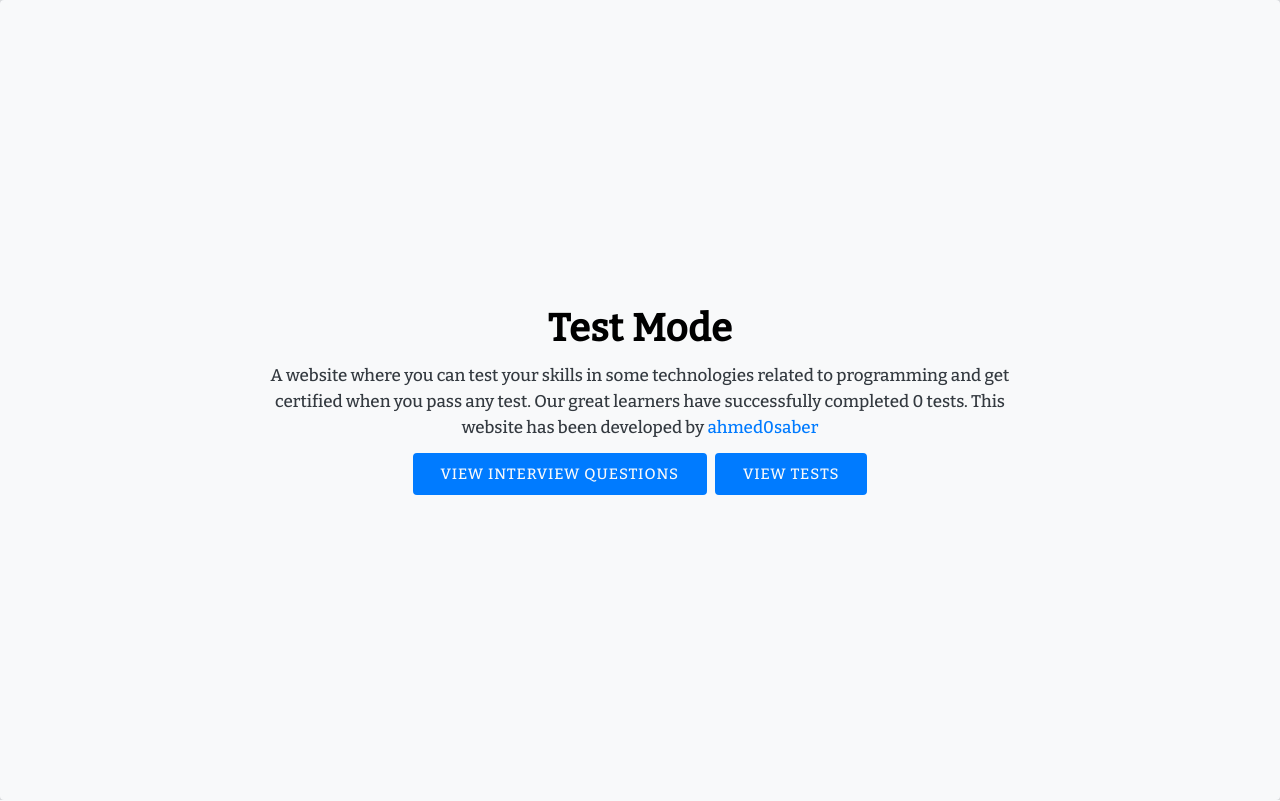
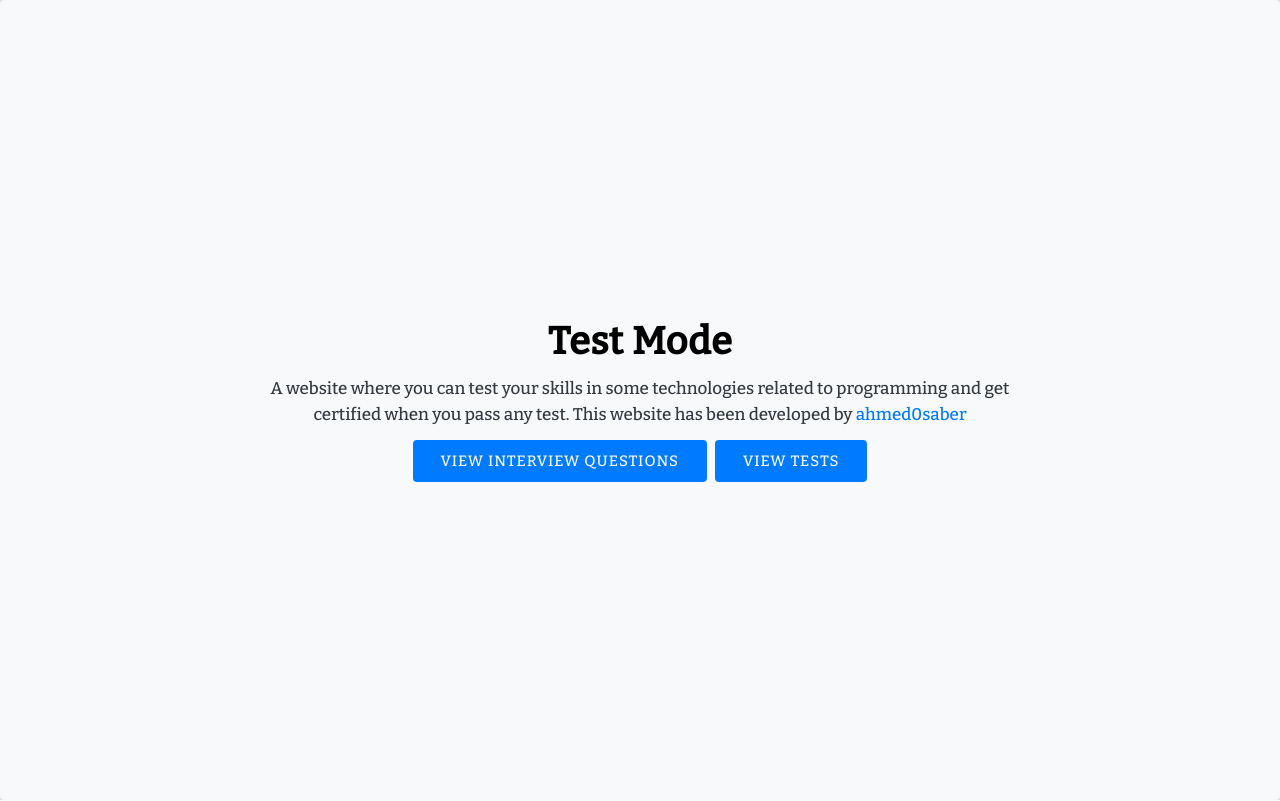
Before and after one commit to ahmed0saber/testmode, a Next.js app: page / in a window 1280 px wide. Shown: the top 801 px of the page. Built offline with nearby package versions, Linux system fonts and the light colour scheme; no server answers.

Commit message:
Remove count api

```diff
--- a/pages/index.js
+++ b/pages/index.js
@@ -5,18 +5,13 @@ import React, { useEffect, useState, useRef } from "react"
 export default function Home() {
   const [testsData, setTestsData] = useState([])
   const [loaded, setLoaded] = useState(false)
-  const [testsNumber, setTestsNumber] = useState(0)
   const interviewQuestionsRef = useRef(null)
   const testsRef = useRef(null)
   const [interviewQuestionsTopics, setInterviewQuestionsTopics] = useState([])
   const [pathTestsData, setPathTestsData] = useState([])
 
   useEffect(() => {
-    if(!loaded){
-      fetch("https://api.countapi.xyz/get/tests/9e372957-e3fa-430d-b076-dcd5f5fe9c7c")
-      .then(response => response.json())
-      .then(data => {
-        setTestsNumber(data.value)
+    if (!loaded) {
       fetch("./api/interview-questions/all")
         .then(response => response.json())
         .then(data => {
@@ -33,14 +28,13 @@ export default function Home() {
                 })
             })
         })
-      })
     }
   }, [loaded])
 
-  function scrollToInterviewQuestionsSection(){
+  function scrollToInterviewQuestionsSection() {
     interviewQuestionsRef.current.scrollIntoView()
   }
-  function scrollToTestsSection(){
+  function scrollToTestsSection() {
     testsRef.current.scrollIntoView()
   }
 
@@ -49,7 +43,6 @@ export default function Home() {
       <header className={[styles.test, styles.heroSection].join(" ")}>
         <h1>Test Mode</h1>
         <p>A website where you can test your skills in some technologies related to programming and get certified when you pass any test.
-      Our great learners have successfully completed {testsNumber} tests.
           This website has been developed by <a rel="noreferrer" href="https://www.linkedin.com/in/ahmed0saber/" target="_blank">ahmed0saber</a></p>
         <div className={styles.btnsGroup}>
           <a onClick={scrollToInterviewQuestionsSection} className={styles.btn}>
@@ -65,9 +58,9 @@ export default function Home() {
           <h2>Interview Questions</h2>
           <p>A newly added section where you can explore interview questions for some topics related to programming.</p>
           <section className={styles.interviewTopics}>
-          {loaded ? interviewQuestionsTopics.map((interviewQuestionsTopic,index) =>
+            {loaded ? interviewQuestionsTopics.map((interviewQuestionsTopic, index) =>
               <div key={index}>
-              <img src={interviewQuestionsTopic.img} alt={interviewQuestionsTopic.topic}/>
+                <img src={interviewQuestionsTopic.img} alt={interviewQuestionsTopic.topic} />
                 <div className={styles.row}>
                   <Link href={`interview-questions/${interviewQuestionsTopic.urlKey}`}>
                     <a>explore</a>
@@ -82,7 +75,7 @@ export default function Home() {
           <h2>Technology Tests</h2>
           <p>Pass these online tests and get certified.</p>
           <section className={styles.tests}>
-          {loaded ? testsData.map((testData,index) =>
+            {loaded ? testsData.map((testData, index) =>
               <div key={index} className={styles.test}>
                 <div className={styles.row}>
                   <h2>{testData.title}</h2>
@@ -111,7 +104,7 @@ export default function Home() {
           <h2>Learning Path Tests</h2>
           <p>Now you can get certified in the following profiles.</p>
           <section className={styles.tests}>
-          {loaded ? pathTestsData.map((testData,index) =>
+            {loaded ? pathTestsData.map((testData, index) =>
               <div key={index} className={styles.test}>
                 <div className={styles.row}>
                   <h2>{testData.title}</h2>
```
Lines whose indentation alone changed are shown as unchanged.
